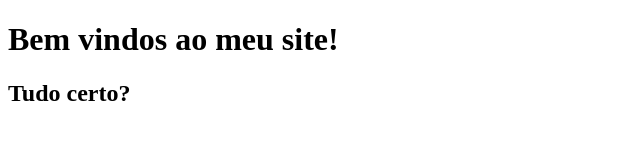
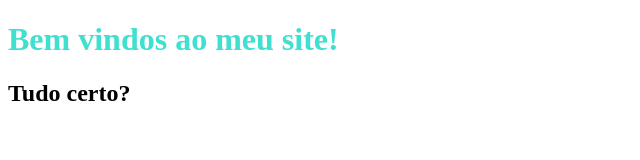
Before and after one commit to helenalves/tarefa1, a plain HTML site: page index.html in a window 1280 px wide. Shown: the whole page, without its empty margins (0-640 px from the left). Drawn offline with Linux system fonts and the light colour scheme.

Commit message:
segunda versao

```diff
--- a/index.html
+++ b/index.html
@@ -4,7 +4,7 @@
 	<title>Site da helen</title>
 </head>
 <body>
-<h1>Bem vindos ao meu site!</h1>
+<h1 style="color: turquoise">Bem vindos ao meu site!</h1>
 <h2>Tudo certo?</h2>
 </body>
 </html>
```
